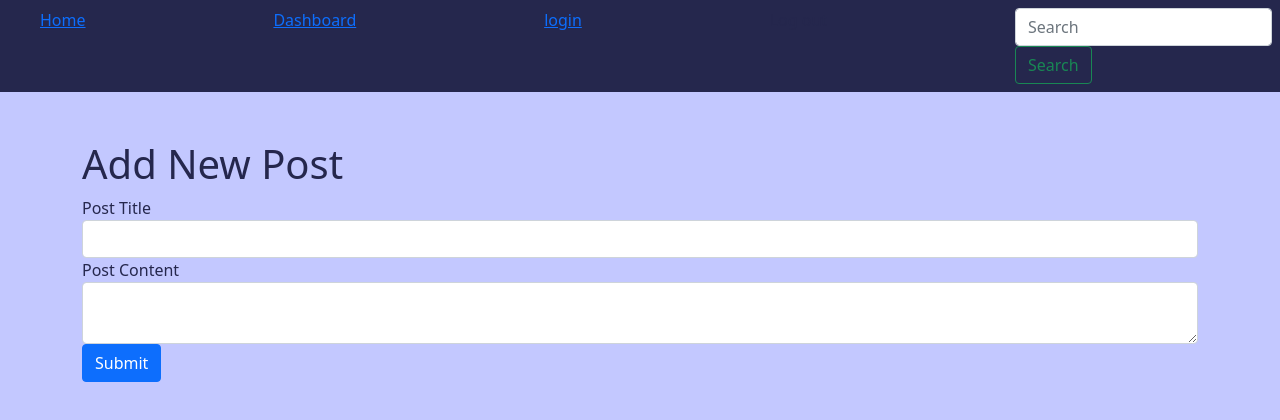
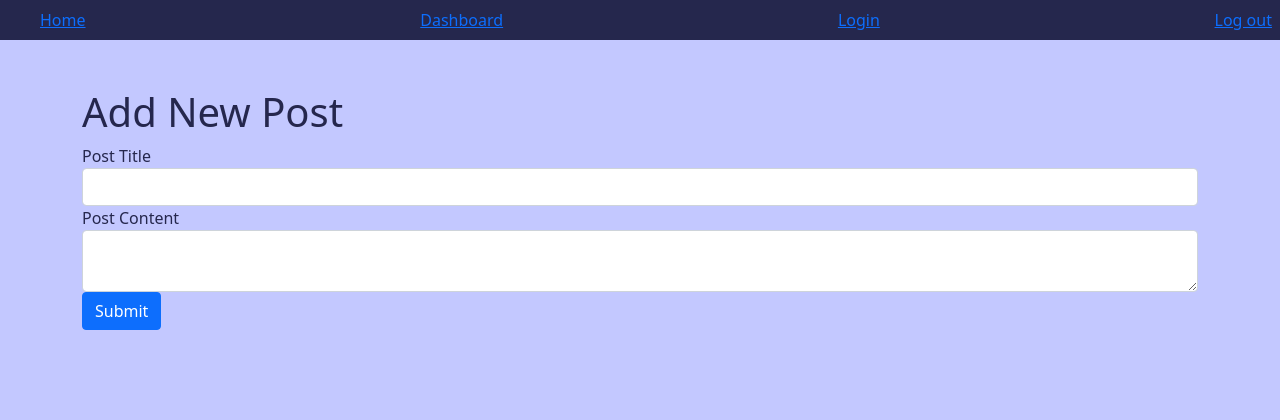
Before and after one commit to christopherrclark/gaming-blog, a Node server app: page /dashboard/createPost in a window 1280 px wide. Shown: the top 420 px of the page. Run offline with Node 20, Linux system fonts and the light colour scheme; some libraries are stand-ins or nearby versions.

Commit message:
added functionality to the logout button

```diff
--- a/public/js/logout.js
+++ b/public/js/logout.js
@@ -10,7 +10,7 @@ const logout = async () => {
       window.location.reload();
 
     } else {
-      alert('Failed to log out.');
+      alert('Please sign in again');
     }
   };
 
--- a/views/partials/navigation-details.handlebars
+++ b/views/partials/navigation-details.handlebars
@@ -2,17 +2,20 @@
   <ul>
     <li><a href="/">Home</a></li>
     <li><a href="/dashboard">Dashboard</a></li>
-    <li><a href="/login">login</a></li>
-
-    <li>Log out</li>
-    <li>
-      <form class="form-inline my-2 my-lg-0">
-        <input class="form-control mr-sm-2" type="search" placeholder="Search" aria-label="Search">
-        <button class="btn btn-outline-success my-2 my-sm-0" type="submit">Search</button>
-      </form>
-    </li>
+    <li><a href="/login">Login</a></li>
+    <li><a href="#" id="logout-btn">Log out</a></li>
   </ul>
 </nav>
+
+<script src="/js/logout.js"></script>
+<script>
+  const logoutButton = document.getElementById('logout-btn');
+  logoutButton.addEventListener('click', function(event) {
+    event.preventDefault();
+    // Calling the logout function.
+    logout();
+  });
+</script>
 
 
 
```
